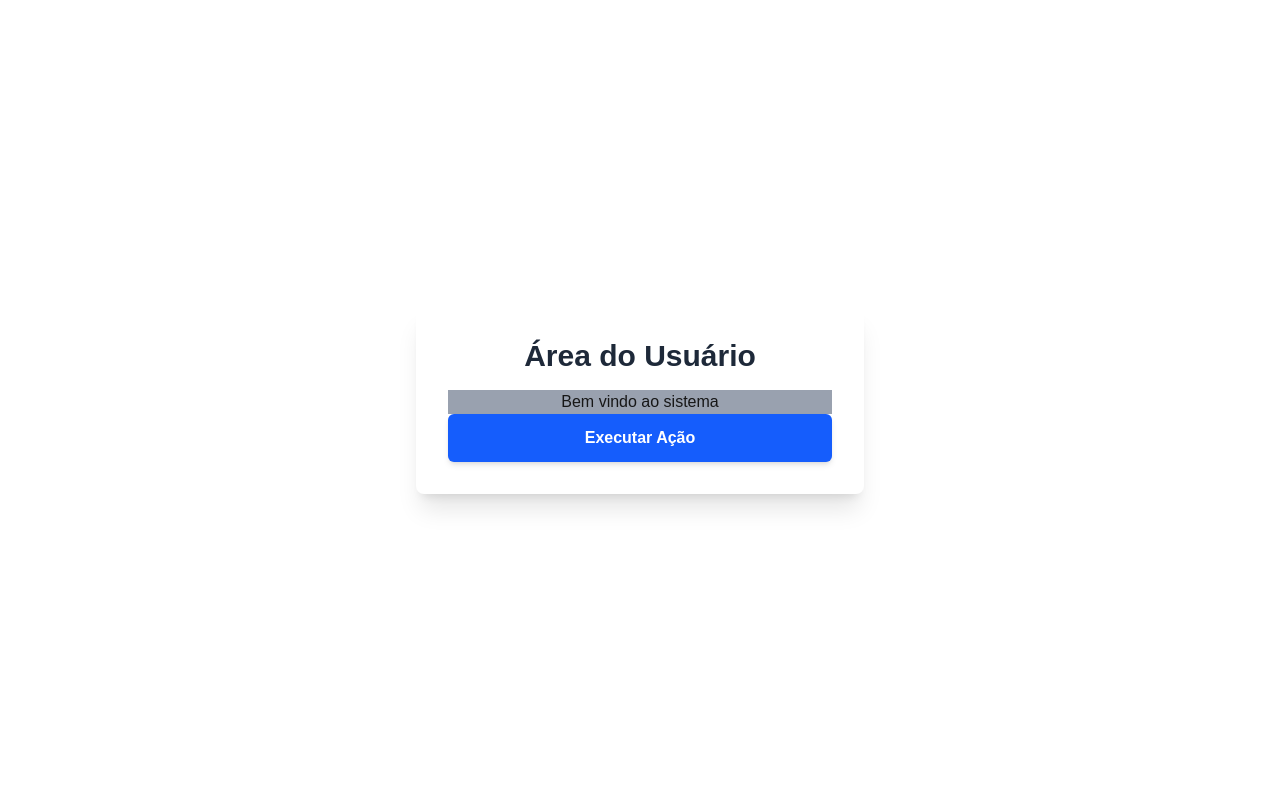
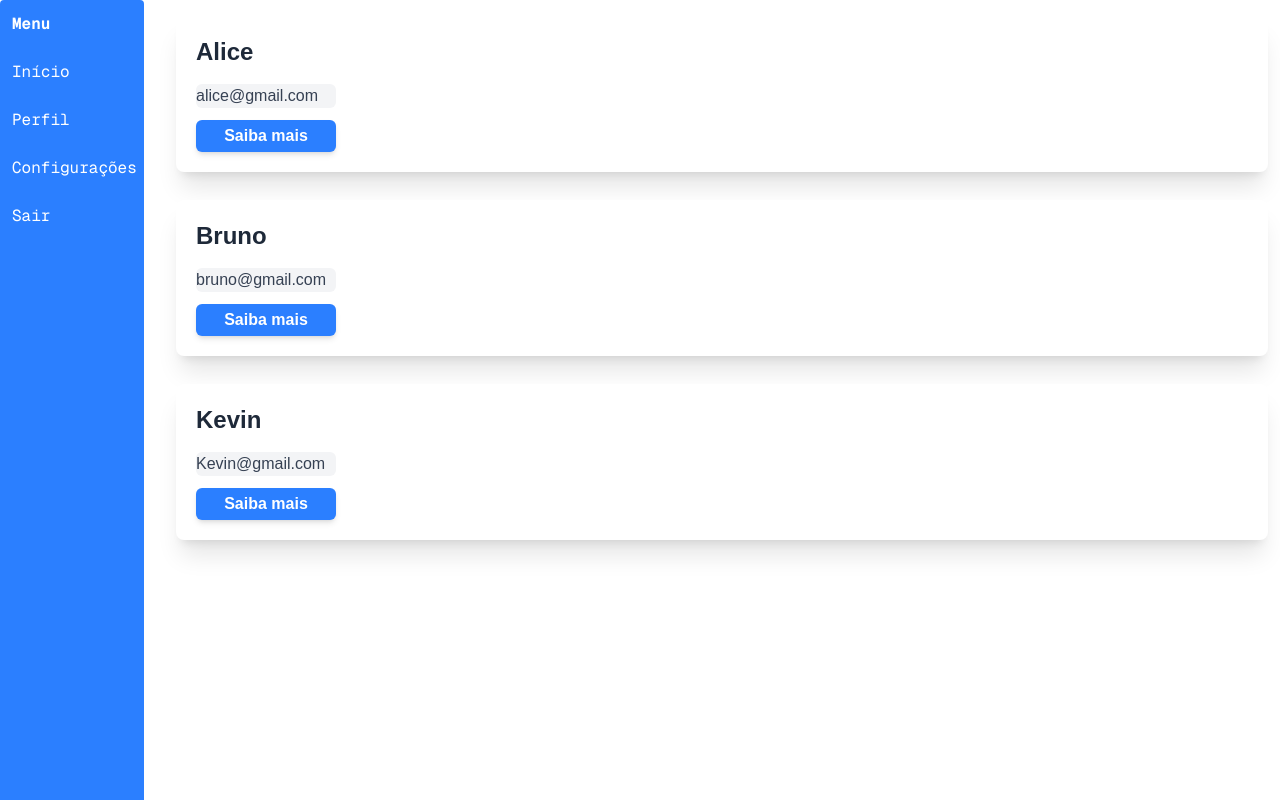
Before and after one commit to JosielSSoares/Exercicios-Curso-de-React-Nextjs-SENAC, a Next.js app in the folder my-app/: page / in a window 1280 px wide. Built offline with nearby package versions, Linux system fonts and the light colour scheme.

Commit message:
update: Criado tela com usuários com componente filho

```diff
--- a/my-app/app/page.tsx
+++ b/my-app/app/page.tsx
@@ -9,6 +9,7 @@ import { Component } from "react";
 import Header from "@/componentes/Header";
 import Card from "@/componentes/Card";
 import Footer from "@/componentes/Footer";
+import Usuarios from "@/componentes/Usuarios";
 
 
 
@@ -28,13 +29,41 @@ export default function Index() {
 
   return (
     <div>
+      <div className="flex space-x-5">
+        <div>
+          <MenuVertical/>
+        </div>
 
-      <AreaUsuario
+        <div className="flex flex-col py-1 space-y-1 w-screen">
+          <Usuarios
+          titulo="Alice"
+          email= "alice@gmail.com"
+          botao="Saiba mais"
+          funcao={acao}
+          ></Usuarios>
+
+          <Usuarios
+          titulo="Bruno"
+          email= "bruno@gmail.com"
+          botao="Saiba mais"
+          funcao={acao}
+          ></Usuarios>
+
+          <Usuarios
+          titulo="Kevin"
+          email= "Kevin@gmail.com"
+          botao="Saiba mais"
+          funcao={acao}
+          ></Usuarios>
+        </div>
+      </div>
+
+      {/* <AreaUsuario
         titulo="Área do Usuário"
         botao="Executar Ação"
         funcao={acao}
       ><p>Bem vindo ao sistema</p>
-      </AreaUsuario>
+      </AreaUsuario> */}
       {/* <AreaUsuario
         titulo="Área do Usuário"
         botao="Executar Ação"
--- a/my-app/componentes/MenuVertical.tsx
+++ b/my-app/componentes/MenuVertical.tsx
@@ -1,7 +1,7 @@
 export default function MenuVertical(){
   return (
     <div className="flex space-x-4 font-mono">
-        <header className= "text-white bg-blue-400 rounded-t-sm w-36 h-screen">
+        <header className= "text-white bg-blue-500 rounded-t-sm w-36 h-screen">
         <div className=" grid justify-items-start">
           <div className="p-3 hover:text-gray-400 font-bold">Menu</div>
           <div className="p-3 hover:text-gray-400">Início</div>
@@ -11,10 +11,10 @@ export default function MenuVertical(){
         </div>
       </header>
 
-       <div className="p-3 text-black">
+       {/* <div className="p-3 text-black">
         <div className="font-bold pb-2">Bem-vindo!</div>
         <p className="text-xs">Esta é uma tela com um menu simples usando Tailwind CSS.</p>
-       </div>
+       </div> */}
 
     </div>
   );
--- /dev/null
+++ b/my-app/componentes/Usuarios.tsx
@@ -0,0 +1,19 @@
+type props = {
+    titulo: string;
+    email: React.ReactNode;
+    botao: string;
+    funcao: () => void;
+}
+
+export default function Usuarios({ titulo, email, botao, funcao }: props) {
+    return (
+      <div className="p-3">
+        <div className="bg-white flex-1 p-5 rounded-lg shadow-xl text-start">
+          <h1 className="text-2xl font-bold text-gray-800 mb-4">{titulo}</h1>
+          <div className="bg-gray-100 w-35 rounded-md text-gray-700 mb-3 text-left">{email}</div>
+          <button className="w-35 py-1 px-6 bg-blue-500 text-white font-semibold rounded-md shadow-md" onClick={funcao}>{botao}
+          </button>
+        </div>
+      </div>
+    );
+  }
```
